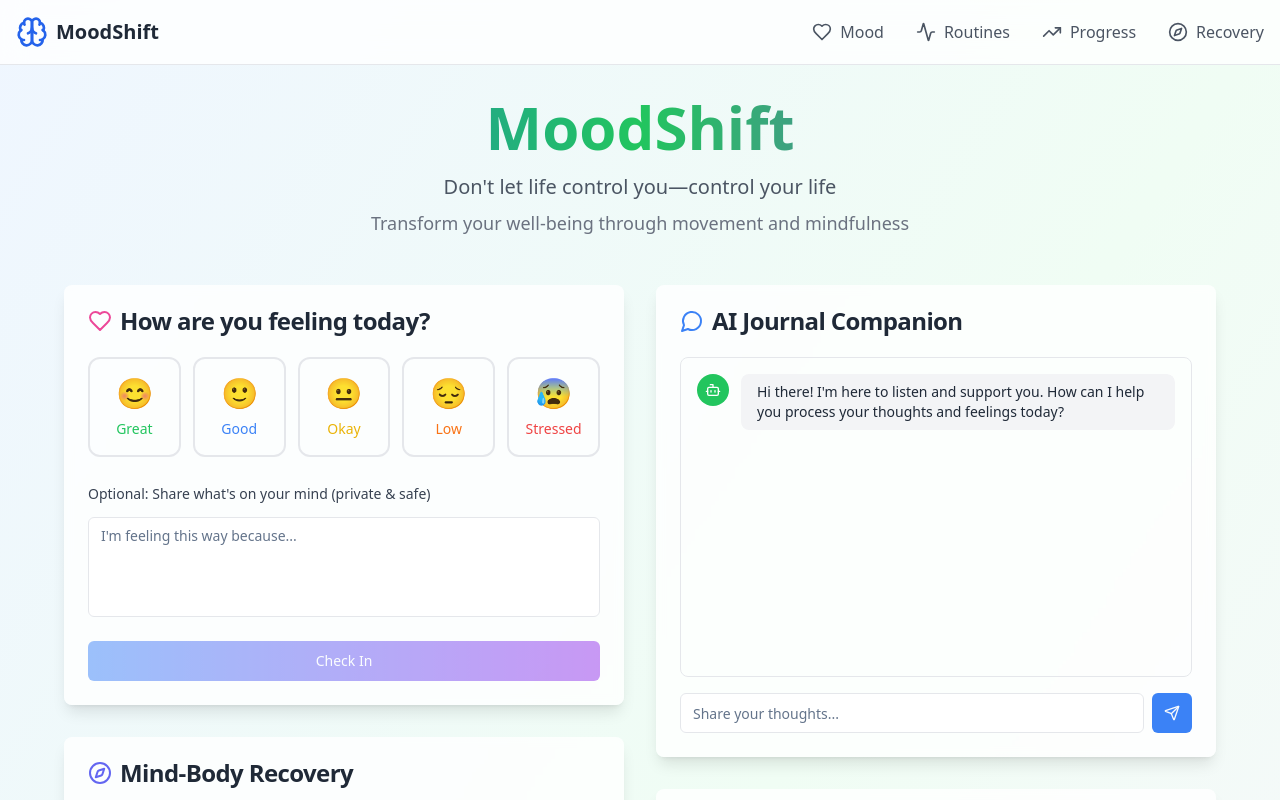
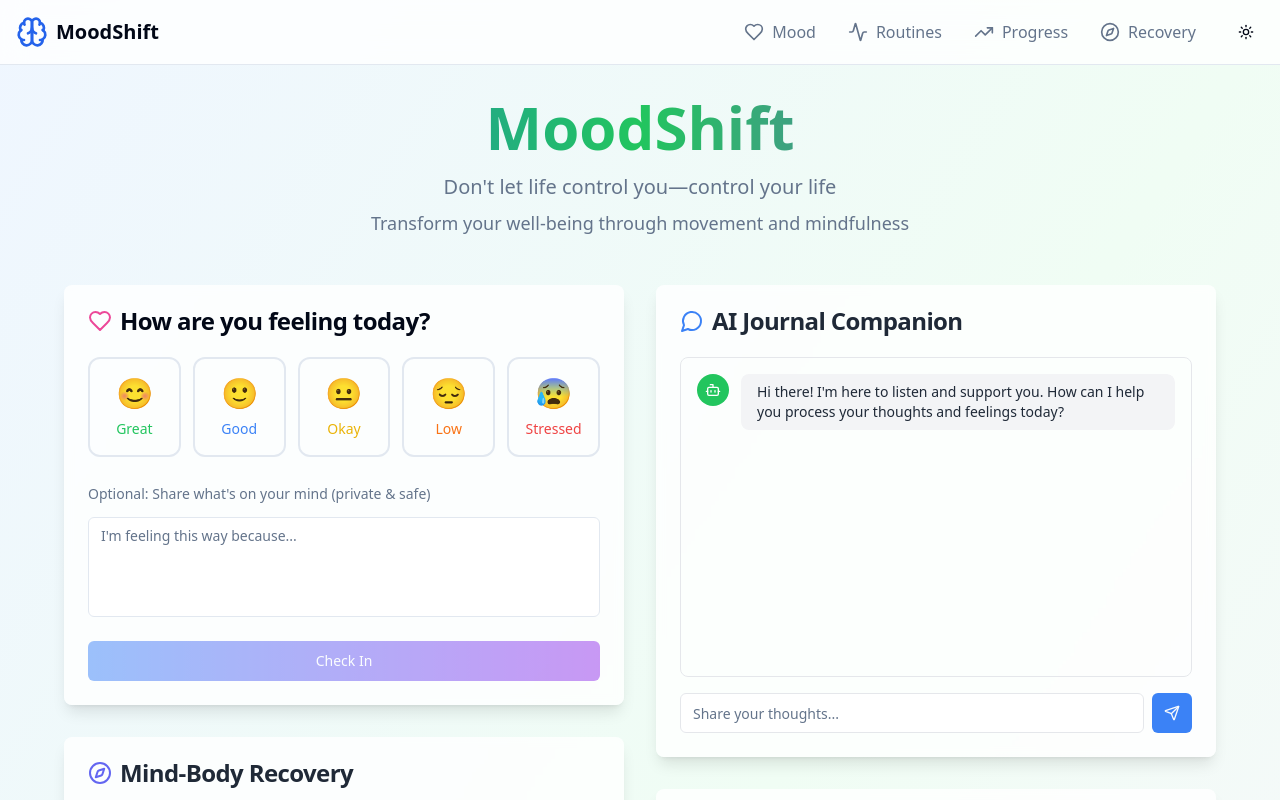
Before and after one commit to Aaliyanster/moodshift-flow-state, a React (Vite) app: page / in a window 1280 px wide. Shown: the top 800 px of the page. Built offline with nearby package versions, Linux system fonts and the light colour scheme.

Commit message:
feat: Implement dark mode
Adds dark mode functionality to the application.

```diff
--- a/src/App.tsx
+++ b/src/App.tsx
@@ -1,8 +1,10 @@
+
 import { Toaster } from "@/components/ui/toaster";
 import { Toaster as Sonner } from "@/components/ui/sonner";
 import { TooltipProvider } from "@/components/ui/tooltip";
 import { QueryClient, QueryClientProvider } from "@tanstack/react-query";
 import { BrowserRouter, Routes, Route } from "react-router-dom";
+import { ThemeProvider } from "@/components/ThemeProvider";
 import Index from "./pages/Index";
 import NotFound from "./pages/NotFound";
 
@@ -10,6 +12,7 @@ const queryClient = new QueryClient();
 
 const App = () => (
   <QueryClientProvider client={queryClient}>
+    <ThemeProvider>
       <TooltipProvider>
         <Toaster />
         <Sonner />
@@ -21,6 +24,7 @@ const App = () => (
           </Routes>
         </BrowserRouter>
       </TooltipProvider>
+    </ThemeProvider>
   </QueryClientProvider>
 );
 
--- a/src/components/MoodCheckIn.tsx
+++ b/src/components/MoodCheckIn.tsx
@@ -28,9 +28,9 @@ const MoodCheckIn = () => {
   };
 
   return (
-    <Card className="w-full shadow-lg border-0 bg-white/80 backdrop-blur-sm">
+    <Card className="w-full shadow-lg border-0 bg-card/80 backdrop-blur-sm">
       <CardHeader>
-        <CardTitle className="flex items-center space-x-2 text-gray-800">
+        <CardTitle className="flex items-center space-x-2 text-card-foreground">
           <Heart className="h-6 w-6 text-pink-500" />
           <span>How are you feeling today?</span>
         </CardTitle>
@@ -45,8 +45,8 @@ const MoodCheckIn = () => {
                 onClick={() => setSelectedMood(mood.value)}
                 className={`p-4 rounded-xl border-2 transition-all duration-200 hover:scale-105 ${
                   selectedMood === mood.value
-                    ? 'border-blue-500 bg-blue-50 shadow-md'
-                    : 'border-gray-200 hover:border-gray-300'
+                    ? 'border-blue-500 bg-blue-50 dark:bg-blue-950 shadow-md'
+                    : 'border-border hover:border-muted-foreground'
                 }`}
               >
                 <div className="text-3xl mb-2">{mood.emoji}</div>
@@ -59,14 +59,14 @@ const MoodCheckIn = () => {
         </div>
 
         <div className="space-y-3">
-          <label className="text-sm font-medium text-gray-700">
+          <label className="text-sm font-medium text-muted-foreground">
             Optional: Share what's on your mind (private & safe)
           </label>
           <Textarea
             placeholder="I'm feeling this way because..."
             value={journalEntry}
             onChange={(e) => setJournalEntry(e.target.value)}
-            className="min-h-[100px] border-gray-200 focus:border-blue-500 resize-none"
+            className="min-h-[100px] resize-none"
           />
         </div>
 
--- a/src/components/Navigation.tsx
+++ b/src/components/Navigation.tsx
@@ -1,34 +1,36 @@
 
 import React from 'react';
 import { Heart, Brain, Activity, TrendingUp, Compass } from 'lucide-react';
+import ThemeToggle from '@/components/ThemeToggle';
 
 const Navigation = () => {
   return (
-    <nav className="bg-white/80 backdrop-blur-md border-b border-gray-200 sticky top-0 z-50">
+    <nav className="bg-background/80 backdrop-blur-md border-b border-border sticky top-0 z-50">
       <div className="container mx-auto px-4">
         <div className="flex items-center justify-between h-16">
           <div className="flex items-center space-x-2">
-            <Brain className="h-8 w-8 text-blue-600" />
-            <span className="text-xl font-bold text-gray-800">MoodShift</span>
+            <Brain className="h-8 w-8 text-blue-600 dark:text-blue-400" />
+            <span className="text-xl font-bold text-foreground">MoodShift</span>
           </div>
 
           <div className="hidden md:flex items-center space-x-8">
-            <button className="flex items-center space-x-2 text-gray-600 hover:text-blue-600 transition-colors">
+            <button className="flex items-center space-x-2 text-muted-foreground hover:text-blue-600 dark:hover:text-blue-400 transition-colors">
               <Heart className="h-5 w-5" />
               <span>Mood</span>
             </button>
-            <button className="flex items-center space-x-2 text-gray-600 hover:text-green-600 transition-colors">
+            <button className="flex items-center space-x-2 text-muted-foreground hover:text-green-600 dark:hover:text-green-400 transition-colors">
               <Activity className="h-5 w-5" />
               <span>Routines</span>
             </button>
-            <button className="flex items-center space-x-2 text-gray-600 hover:text-purple-600 transition-colors">
+            <button className="flex items-center space-x-2 text-muted-foreground hover:text-purple-600 dark:hover:text-purple-400 transition-colors">
               <TrendingUp className="h-5 w-5" />
               <span>Progress</span>
             </button>
-            <button className="flex items-center space-x-2 text-gray-600 hover:text-indigo-600 transition-colors">
+            <button className="flex items-center space-x-2 text-muted-foreground hover:text-indigo-600 dark:hover:text-indigo-400 transition-colors">
               <Compass className="h-5 w-5" />
               <span>Recovery</span>
             </button>
+            <ThemeToggle />
           </div>
         </div>
       </div>
--- /dev/null
+++ b/src/components/ThemeProvider.tsx
@@ -0,0 +1,74 @@
+
+import React, { createContext, useContext, useEffect, useState } from 'react';
+
+type Theme = 'dark' | 'light' | 'system';
+
+type ThemeProviderProps = {
+  children: React.ReactNode;
+  defaultTheme?: Theme;
+  storageKey?: string;
+};
+
+type ThemeProviderState = {
+  theme: Theme;
+  setTheme: (theme: Theme) => void;
+};
+
+const initialState: ThemeProviderState = {
+  theme: 'system',
+  setTheme: () => null,
+};
+
+const ThemeProviderContext = createContext<ThemeProviderState>(initialState);
+
+export function ThemeProvider({
+  children,
+  defaultTheme = 'system',
+  storageKey = 'moodshift-ui-theme',
+  ...props
+}: ThemeProviderProps) {
+  const [theme, setTheme] = useState<Theme>(
+    () => (localStorage.getItem(storageKey) as Theme) || defaultTheme
+  );
+
+  useEffect(() => {
+    const root = window.document.documentElement;
+
+    root.classList.remove('light', 'dark');
+
+    if (theme === 'system') {
+      const systemTheme = window.matchMedia('(prefers-color-scheme: dark)')
+        .matches
+        ? 'dark'
+        : 'light';
+
+      root.classList.add(systemTheme);
+      return;
+    }
+
+    root.classList.add(theme);
+  }, [theme]);
+
+  const value = {
+    theme,
+    setTheme: (theme: Theme) => {
+      localStorage.setItem(storageKey, theme);
+      setTheme(theme);
+    },
+  };
+
+  return (
+    <ThemeProviderContext.Provider {...props} value={value}>
+      {children}
+    </ThemeProviderContext.Provider>
+  );
+}
+
+export const useTheme = () => {
+  const context = useContext(ThemeProviderContext);
+
+  if (context === undefined)
+    throw new Error('useTheme must be used within a ThemeProvider');
+
+  return context;
+};
--- /dev/null
+++ b/src/components/ThemeToggle.tsx
@@ -0,0 +1,32 @@
+
+import React from 'react';
+import { Moon, Sun } from 'lucide-react';
+import { Button } from '@/components/ui/button';
+import { useTheme } from '@/components/ThemeProvider';
+
+const ThemeToggle = () => {
+  const { theme, setTheme } = useTheme();
+
+  const toggleTheme = () => {
+    if (theme === 'light') {
+      setTheme('dark');
+    } else {
+      setTheme('light');
+    }
+  };
+
+  return (
+    <Button
+      variant="ghost"
+      size="icon"
+      onClick={toggleTheme}
+      className="h-9 w-9"
+    >
+      <Sun className="h-4 w-4 rotate-0 scale-100 transition-all dark:-rotate-90 dark:scale-0" />
+      <Moon className="absolute h-4 w-4 rotate-90 scale-0 transition-all dark:rotate-0 dark:scale-100" />
+      <span className="sr-only">Toggle theme</span>
+    </Button>
+  );
+};
+
+export default ThemeToggle;
--- a/src/pages/Index.tsx
+++ b/src/pages/Index.tsx
@@ -10,17 +10,17 @@ import Recovery from '@/components/Recovery';
 
 const Index = () => {
   return (
-    <div className="min-h-screen bg-gradient-to-br from-blue-50 via-green-50 to-purple-50">
+    <div className="min-h-screen bg-gradient-to-br from-blue-50 via-green-50 to-purple-50 dark:from-gray-950 dark:via-gray-900 dark:to-gray-950">
       <Navigation />
       <main className="container mx-auto px-4 py-8">
         <div className="text-center mb-12">
-          <h1 className="text-4xl md:text-6xl font-bold bg-gradient-to-r from-blue-600 via-green-500 to-purple-600 bg-clip-text text-transparent mb-4">
+          <h1 className="text-4xl md:text-6xl font-bold bg-gradient-to-r from-blue-600 via-green-500 to-purple-600 dark:from-blue-400 dark:via-green-400 dark:to-purple-400 bg-clip-text text-transparent mb-4">
             MoodShift
           </h1>
-          <p className="text-xl text-gray-600 mb-2">
+          <p className="text-xl text-muted-foreground mb-2">
             Don't let life control you—control your life
           </p>
-          <p className="text-lg text-gray-500">
+          <p className="text-lg text-muted-foreground">
             Transform your well-being through movement and mindfulness
           </p>
         </div>
```
Lines whose indentation alone changed are shown as unchanged.
